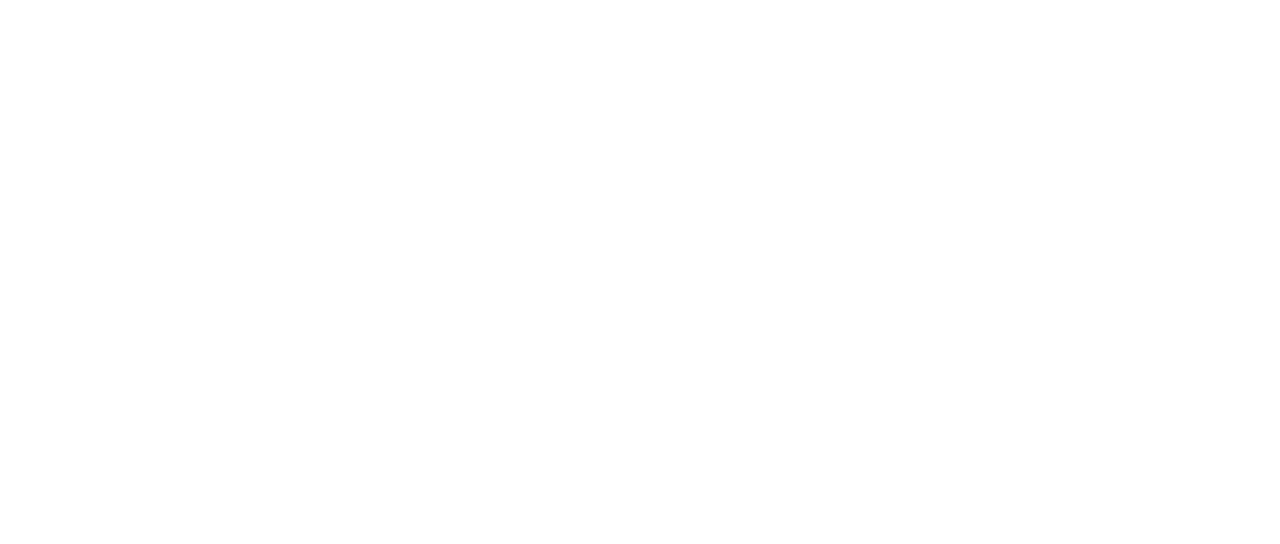
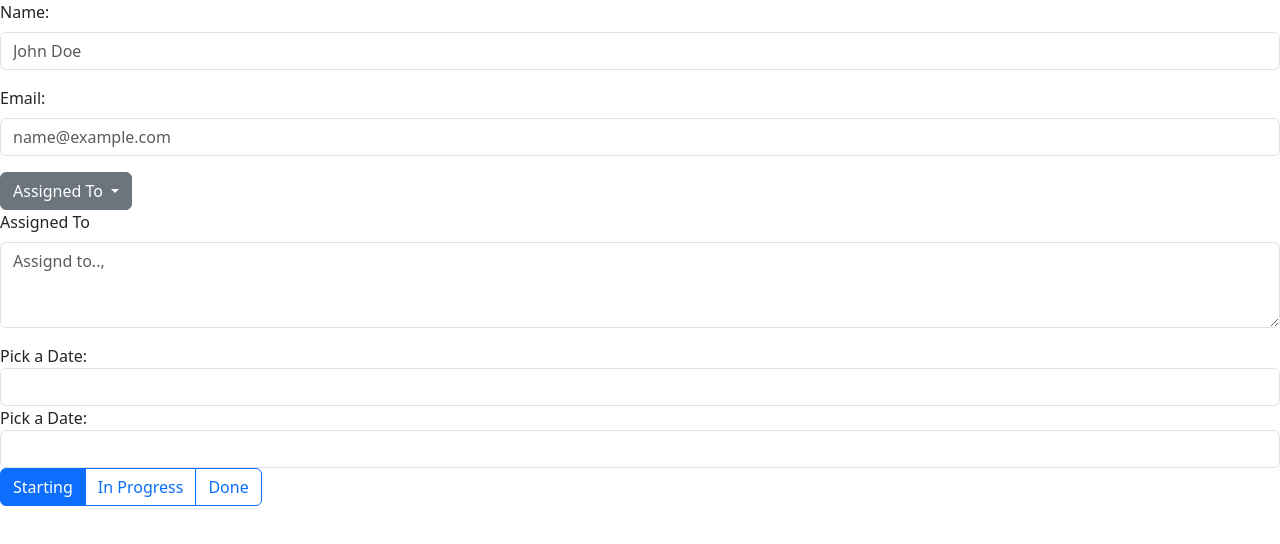
Before and after one commit to reuben-idan/Team-6-Task-Planner-App, a plain HTML site: page index.html in a window 1280 px wide. Drawn offline with nearby package versions, Linux system fonts and the light colour scheme.

Commit message:
Updated Task1

```diff
--- a/index.html
+++ b/index.html
@@ -6,10 +6,80 @@
         <title>Document</title>
 
         <link href="./css/style.css" rel="stylesheet" type="text/css" />
+
+        <link
+            href="https://cdn.jsdelivr.net/npm/bootstrap@5.3.3/dist/css/bootstrap.min.css"
+            rel="stylesheet"
+            integrity="sha384-QWTKZyjpPEjISv5WaRU9OFeRpok6YctnYmDr5pNlyT2bRjXh0JMhjY6hW+ALEwIH"
+            crossorigin="anonymous">
+
     </head>
 
     <body>
 
+        <div class="mb-3">
+            <label class="form-label">Name:</label>
+            <input type="email" class="form-control" id="name"
+                placeholder="John Doe">
+        </div>
+
+        <div class="mb-3">
+            <label class="form-label">Email:</label>
+            <input type="email" class="form-control" id="email"
+                placeholder="name@example.com">
+        </div>
+
+        <div class="dropdown">
+            <button class="btn btn-secondary dropdown-toggle" type="button"
+                data-bs-toggle="dropdown" aria-expanded="false">
+                Assigned To
+            </button>
+            <ul class="dropdown-menu">
+                <li><a class="dropdown-item" href="#">Assignee 1</a></li>
+                <li><a class="dropdown-item" href="#">Assignee 2</a></li>
+                <li><a class="dropdown-item" href="#">Assignee 3</a></li>
+            </ul>
+        </div>
+
+        <div class="mb-3">
+            <label class="form-label">Assigned To</label>
+            <textarea class="form-control" id="assigned-to" rows="3"
+                placeholder="Assignd to..,"></textarea>
+        </div>
+
+        <div class="form-group">
+            <label for="datePicker1">Pick a Date:</label>
+            <input type="text" class="form-control" id="datePicker1">
+        </div>
+
+        <div class="form-group">
+            <label for="datePicker">Pick a Date:</label>
+            <input type="text" class="form-control" id="datePicker"
+                data-provide="datepicker">
+        </div>
+
+        <div class="btn-group" role="group"
+            aria-label="Basic radio toggle button group">
+            <input type="radio" class="btn-check" name="btnradio" id="btnradio1"
+                autocomplete="off" checked>
+            <label class="btn btn-outline-primary"
+                for="btnradio1">Starting</label>
+
+            <input type="radio" class="btn-check" name="btnradio" id="btnradio2"
+                autocomplete="off">
+            <label class="btn btn-outline-primary" for="btnradio2">In
+                Progress</label>
+
+            <input type="radio" class="btn-check" name="btnradio" id="btnradio3"
+                autocomplete="off">
+            <label class="btn btn-outline-primary" for="btnradio3">Done</label>
+        </div>
+
+        <script
+            src="https://cdn.jsdelivr.net/npm/bootstrap@5.3.3/dist/js/bootstrap.bundle.min.js"
+            integrity="sha384-YvpcrYf0tY3lHB60NNkmXc5s9fDVZLESaAA55NDzOxhy9GkcIdslK1eN7N6jIeHz"
+            crossorigin="anonymous"></script>
+
     </body>
 
 </html>
```
